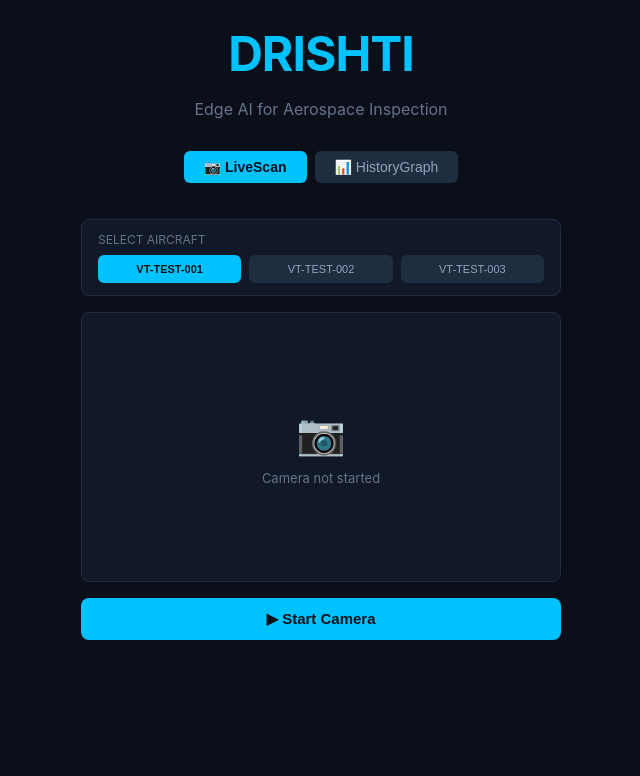
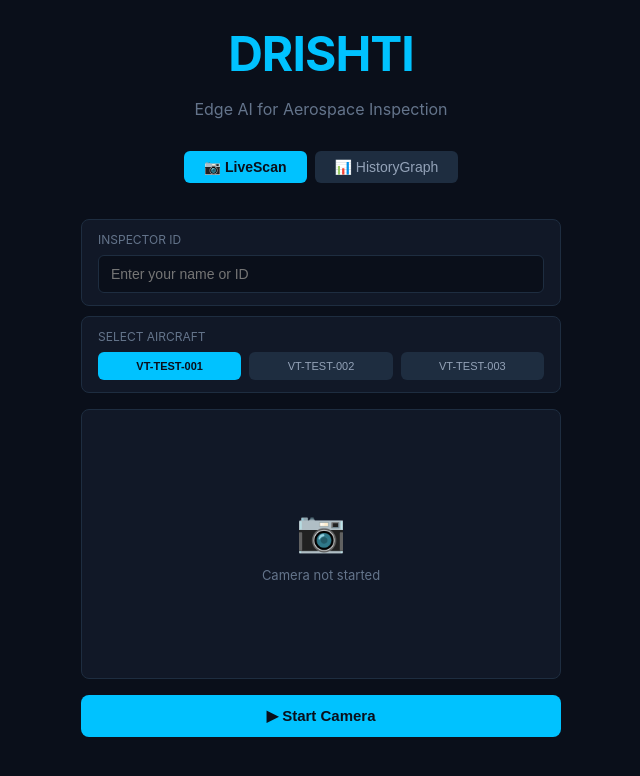
Before and after one commit to vashita-pandey/DRISHTI, a React (Vite) app: page / in a window 1280 px wide. Shown: the top 776 px of the page, without its empty margins (319-959 px from the left). Built offline with nearby package versions, Linux system fonts and the light colour scheme.

Commit message:
add inspector ID input, export report button, GROUND verdict color fix

```diff
--- a/dev-dist/sw.js
+++ b/dev-dist/sw.js
@@ -78,7 +78,7 @@ define(['./workbox-25613826'], (function (workbox) { 'use strict';
    */
   workbox.precacheAndRoute([{
     "url": "index.html",
-    "revision": "0.3i4nsd5oh44"
+    "revision": "0.b2vf14q081g"
   }], {});
   workbox.cleanupOutdatedCaches();
   workbox.registerRoute(new workbox.NavigationRoute(workbox.createHandlerBoundToURL("index.html"), {
--- a/src/components/HistoryGraph.jsx
+++ b/src/components/HistoryGraph.jsx
@@ -24,6 +24,28 @@ export default function HistoryGraph() {
 
   const C = 1.35e-10
   const M = 3.0
+
+  function exportReport() {
+    const tailRecordsToExport = records.filter(r => r.tailNumber === selectedTail)
+    const report = {
+      exported_at: new Date().toISOString(),
+      aircraft: selectedTail,
+      aircraft_type: 'B737',
+      total_inspections: tailRecordsToExport.length,
+      ground_count: tailRecordsToExport.filter(r => r.verdict === 'GROUND').length,
+      pass_count: tailRecordsToExport.filter(r => r.verdict === 'PASS').length,
+      inspectors: [...new Set(tailRecordsToExport.map(r => r.inspectorId))],
+      records: tailRecordsToExport
+    }
+
+    const blob = new Blob([JSON.stringify(report, null, 2)], { type: 'application/json' })
+    const url = URL.createObjectURL(blob)
+    const a = document.createElement('a')
+    a.href = url
+    a.download = `DRISHTI_${selectedTail}_${new Date().toISOString().split('T')[0]}.json`
+    a.click()
+    URL.revokeObjectURL(url)
+  }
 
   function parisLawProject(inspections) {
     if (inspections.length < 2) return null
@@ -120,11 +142,26 @@ export default function HistoryGraph() {
   return (
     <div style={{ width: '100%', maxWidth: 600, display: 'flex', flexDirection: 'column', gap: 20 }}>
 
+      {/* Header + export */}
       <div style={{ display: 'flex', justifyContent: 'space-between', alignItems: 'center' }}>
         <h2 style={{ fontSize: 18, fontWeight: 600, color: '#e2e8f0' }}>HistoryGraph</h2>
-        <span style={{ color: '#64748b', fontSize: 13 }}>{records.length} total records</span>
+        <div style={{ display: 'flex', alignItems: 'center', gap: 10 }}>
+          <span style={{ color: '#64748b', fontSize: 13 }}>{records.length} total</span>
+          <button
+            onClick={exportReport}
+            style={{
+              background: '#1e2d40', color: '#94a3b8',
+              border: '1px solid #334155', borderRadius: 6,
+              padding: '6px 12px', fontSize: 12,
+              cursor: 'pointer', fontWeight: 500
+            }}
+          >
+            ⬇ Export Report
+          </button>
+        </div>
       </div>
 
+      {/* Tail selector */}
       <div style={{ display: 'flex', gap: 8, flexWrap: 'wrap' }}>
         {ALL_TAILS.map(tail => (
           <button key={tail} onClick={() => setSelectedTail(tail)} style={{
@@ -142,6 +179,7 @@ export default function HistoryGraph() {
         ))}
       </div>
 
+      {/* Summary stats */}
       {tailRecords.length > 0 && (
         <div style={{ display: 'flex', gap: 10 }}>
           <div style={{ flex: 1, background: '#0f2d1a', border: '1px solid #166534', borderRadius: 8, padding: '10px', textAlign: 'center' }}>
@@ -159,6 +197,7 @@ export default function HistoryGraph() {
         </div>
       )}
 
+      {/* Paris' Law projection */}
       {projection && (
         <div style={{
           background: projection.willBreach ? '#2d1a1a' : '#0f2d1a',
@@ -176,6 +215,7 @@ export default function HistoryGraph() {
         </div>
       )}
 
+      {/* Chart */}
       {chartData.length > 0 ? (
         <div style={{ background: '#111827', border: '1px solid #1e2d40', borderRadius: 8, padding: '16px' }}>
           <p style={{ color: '#94a3b8', fontSize: 13, marginBottom: 12 }}>
@@ -223,6 +263,7 @@ export default function HistoryGraph() {
         </div>
       )}
 
+      {/* Fleet heatmap */}
       <div style={{ background: '#111827', border: '1px solid #1e2d40', borderRadius: 8, padding: '16px' }}>
         <p style={{ color: '#94a3b8', fontSize: 13, marginBottom: 12 }}>
           Defect frequency by zone — {selectedTail}
--- a/src/components/LiveScan.jsx
+++ b/src/components/LiveScan.jsx
@@ -13,6 +13,7 @@ export default function LiveScan() {
   const [cameraActive, setCameraActive] = useState(false)
   const [selectedZone, setSelectedZone] = useState(null)
   const [selectedTail, setSelectedTail] = useState('VT-TEST-001')
+  const [inspectorId, setInspectorId] = useState('')
   const [error, setError] = useState(null)
   const [currentDetection, setCurrentDetection] = useState(null)
   const [savedCount, setSavedCount] = useState(0)
@@ -21,10 +22,12 @@ export default function LiveScan() {
   const [modelLoading, setModelLoading] = useState(false)
   const selectedZoneRef = useRef(null)
   const selectedTailRef = useRef('VT-TEST-001')
+  const inspectorIdRef = useRef('')
   const runningRef = useRef(false)
 
   useEffect(() => { selectedZoneRef.current = selectedZone }, [selectedZone])
   useEffect(() => { selectedTailRef.current = selectedTail }, [selectedTail])
+  useEffect(() => { inspectorIdRef.current = inspectorId }, [inspectorId])
 
   async function startCamera() {
     try {
@@ -72,7 +75,7 @@ export default function LiveScan() {
     ctx.clearRect(0, 0, canvas.width, canvas.height)
     detectionList.forEach(det => {
       const { x, y, w, h, label, crack_length_mm, verdict } = det
-      const color = verdict === 'FAIL' ? '#ef4444' : '#22c55e'
+      const color = verdict === 'GROUND' ? '#ef4444' : '#22c55e'
       ctx.strokeStyle = color
       ctx.lineWidth = 3
       ctx.strokeRect(x, y, w, h)
@@ -84,6 +87,18 @@ export default function LiveScan() {
       ctx.fillStyle = '#000'
       ctx.fillText(text, x + 6, y - 8)
     })
+  }
+
+  function zoneToId(zoneId) {
+    const map = {
+      'nose': 'ZONE_01',
+      'fuselage_front': 'ZONE_02',
+      'fuselage_rear': 'ZONE_03',
+      'left_wing': 'ZONE_04',
+      'right_wing': 'ZONE_05',
+      'tail': 'ZONE_06'
+    }
+    return map[zoneId] || 'ZONE_01'
   }
 
   async function saveDetection() {
@@ -101,7 +116,7 @@ export default function LiveScan() {
         tailNumber: selectedTailRef.current,
         aircraftType: 'B737',
         inspectionDate: new Date().toISOString(),
-        inspectorId: 'INSPECTOR-01',
+        inspectorId: inspectorIdRef.current || 'INSPECTOR-01',
         zone: zone.replace('fuselage_front', 'fuselage').replace('fuselage_rear', 'fuselage'),
         zoneId: zoneToId(zone),
         defectType: currentDetection.label,
@@ -130,18 +145,6 @@ export default function LiveScan() {
     }
   }
 
-  function zoneToId(zoneId) {
-    const map = {
-      'nose': 'ZONE_01',
-      'fuselage_front': 'ZONE_02',
-      'fuselage_rear': 'ZONE_03',
-      'left_wing': 'ZONE_04',
-      'right_wing': 'ZONE_05',
-      'tail': 'ZONE_06'
-    }
-    return map[zoneId] || 'ZONE_01'
-  }
-
   async function inferenceLoop() {
     while (runningRef.current) {
       const video = videoRef.current
@@ -167,7 +170,12 @@ export default function LiveScan() {
         const { crack_length_mm, severity_score } = scoreSeverity(
           det.x, det.y, det.w, det.h, video.videoWidth, video.videoHeight
         )
-        return { ...det, crack_length_mm, severity: severity_score, verdict: getVerdict(det.label, zone, crack_length_mm) }
+        return {
+          ...det,
+          crack_length_mm,
+          severity: severity_score,
+          verdict: getVerdict(det.label, zone, crack_length_mm)
+        }
       })
 
       const top = processed.reduce((a, b) => a.severity > b.severity ? a : b)
@@ -184,8 +192,29 @@ export default function LiveScan() {
   return (
     <div style={{ width: '100%', maxWidth: 480, display: 'flex', flexDirection: 'column', gap: 16 }}>
 
+      {/* Pre-inspection setup */}
+      {!cameraActive && (
+        <div style={{ display: 'flex', flexDirection: 'column', gap: 10 }}>
+
+          {/* Inspector ID */}
+          <div style={{ background: '#111827', border: '1px solid #1e2d40', borderRadius: 8, padding: '12px 16px' }}>
+            <p style={{ color: '#64748b', fontSize: 12, marginBottom: 8 }}>INSPECTOR ID</p>
+            <input
+              type="text"
+              value={inspectorId}
+              onChange={e => setInspectorId(e.target.value)}
+              placeholder="Enter your name or ID"
+              style={{
+                width: '100%', background: '#0a0f1a',
+                border: '1px solid #1e2d40', borderRadius: 6,
+                padding: '10px 12px', color: '#e2e8f0',
+                fontSize: 14, outline: 'none',
+                boxSizing: 'border-box'
+              }}
+            />
+          </div>
+
           {/* Tail number selector */}
-      {!cameraActive && (
           <div style={{ background: '#111827', border: '1px solid #1e2d40', borderRadius: 8, padding: '12px 16px' }}>
             <p style={{ color: '#64748b', fontSize: 12, marginBottom: 8 }}>SELECT AIRCRAFT</p>
             <div style={{ display: 'flex', gap: 8 }}>
@@ -198,6 +227,8 @@ export default function LiveScan() {
                 }}>{tail}</button>
               ))}
             </div>
+          </div>
+
         </div>
       )}
 
@@ -215,7 +246,9 @@ export default function LiveScan() {
         )}
         {cameraActive && (
           <div style={{ position: 'absolute', top: 8, left: 8, background: 'rgba(0,0,0,0.7)', borderRadius: 4, padding: '3px 8px' }}>
-            <span style={{ fontSize: 11, color: '#00c2ff', fontWeight: 700 }}>{selectedTail}</span>
+            <span style={{ fontSize: 11, color: '#00c2ff', fontWeight: 700 }}>
+              {selectedTail} {inspectorIdRef.current ? `· ${inspectorIdRef.current}` : ''}
+            </span>
           </div>
         )}
         {cameraActive && (
@@ -233,8 +266,8 @@ export default function LiveScan() {
           <span style={{ color: '#94a3b8', fontSize: 13, textTransform: 'capitalize' }}>{currentDetection.label}</span>
           <span style={{ color: '#94a3b8', fontSize: 13 }}>{currentDetection.crack_length_mm}mm | Sev {currentDetection.severity}/100</span>
           <span style={{
-            background: currentDetection.verdict === 'FAIL' ? '#7f1d1d' : '#14532d',
-            color: currentDetection.verdict === 'FAIL' ? '#fca5a5' : '#86efac',
+            background: currentDetection.verdict === 'GROUND' ? '#7f1d1d' : '#14532d',
+            color: currentDetection.verdict === 'GROUND' ? '#fca5a5' : '#86efac',
             padding: '2px 10px', borderRadius: 4, fontSize: 12, fontWeight: 700
           }}>{currentDetection.verdict}</span>
         </div>
@@ -255,7 +288,7 @@ export default function LiveScan() {
         </div>
       )}
 
-      {/* Buttons */}
+      {/* Start / Stop */}
       <button onClick={cameraActive ? stopCamera : startCamera} style={{
         background: cameraActive ? '#7f1d1d' : '#00c2ff',
         color: cameraActive ? '#fca5a5' : '#0a0f1a',
@@ -265,7 +298,7 @@ export default function LiveScan() {
         {cameraActive ? '⏹ Stop Camera' : '▶ Start Camera'}
       </button>
 
-      {/* Manual save button — only show when camera active and defect detected */}
+      {/* Manual save */}
       {cameraActive && currentDetection && (
         <button onClick={saveDetection} style={{
           background: '#0f2d1a', border: '2px solid #166534',
@@ -280,12 +313,10 @@ export default function LiveScan() {
       {cameraActive && (
         <ZoneSelector selectedZone={selectedZone} onZoneSelect={setSelectedZone} />
       )}
+
       {/* AMM Repair Guidance */}
       {currentDetection && (
-        <AMMSearch
-          defectType={currentDetection.label}
-          zone={selectedZone}
-        />
+        <AMMSearch defectType={currentDetection.label} zone={selectedZone} />
       )}
 
     </div>
```
Lines whose indentation alone changed are shown as unchanged.
